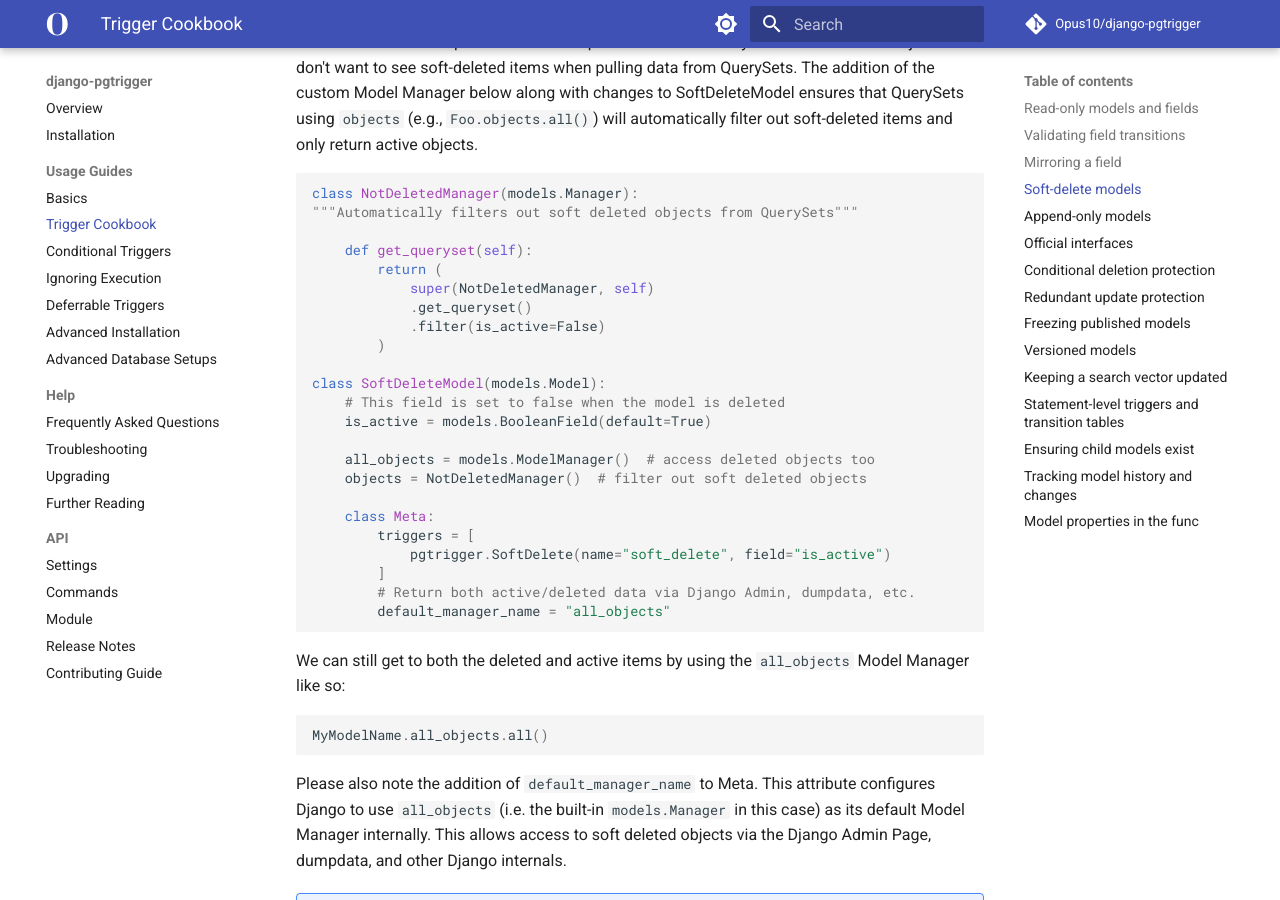
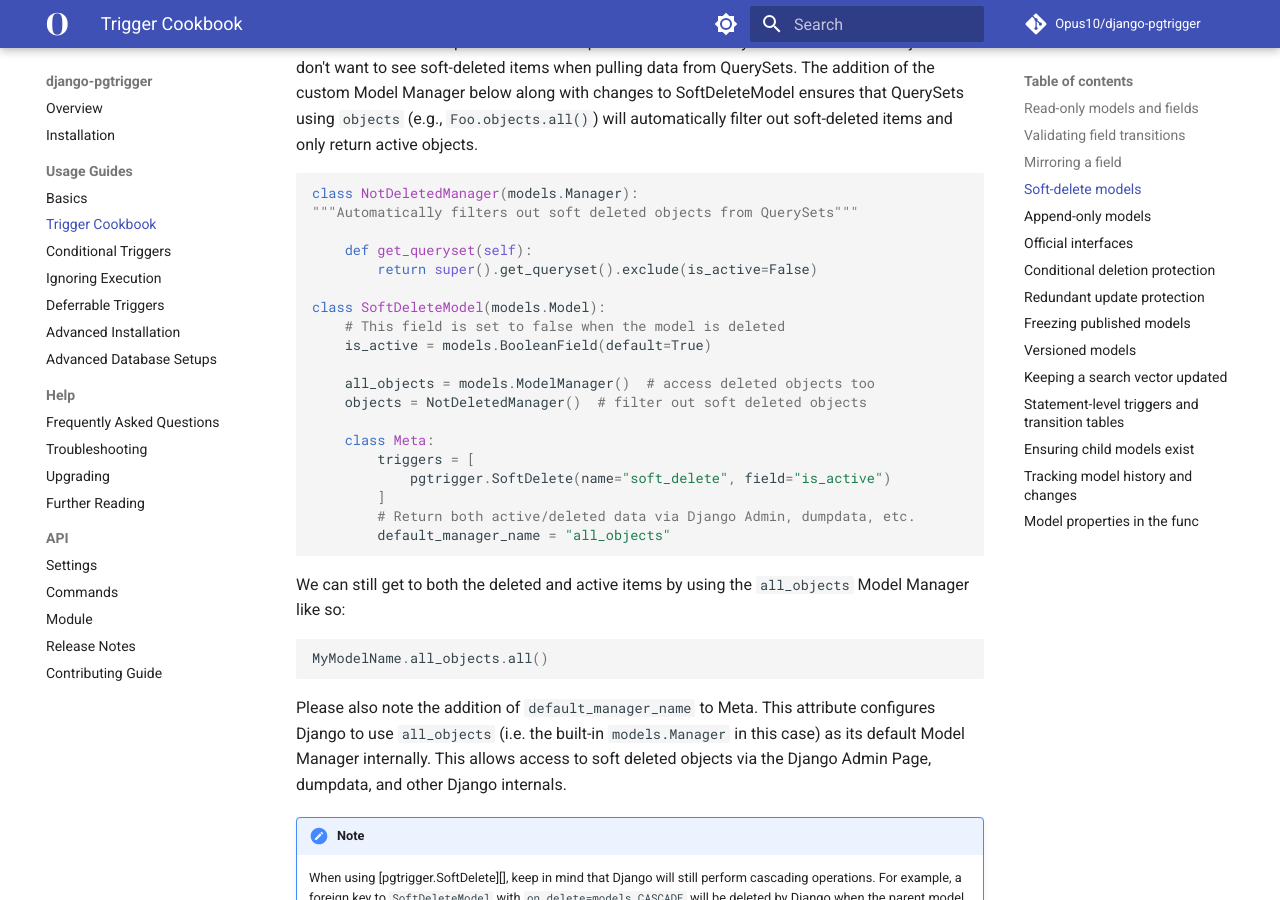
Before and after one commit to Opus10/django-pgtrigger, an MkDocs documentation site: the page built from docs/cookbook.md, in a window 1280 px wide and 900 px high, scrolled down 2807 px. Built offline with MkDocs 1.6.1 and Material for MkDocs 9.7.7, drawn with Linux system fonts in a browser that asks for light colours; comment, search, counter and statistics services are not loaded.

Commit message:
Fix typo in cookbook (`exclude` instead of `filter`)
Type: trivial

```diff
--- a/docs/cookbook.md
+++ b/docs/cookbook.md
@@ -118,11 +118,7 @@ class NotDeletedManager(models.Manager):
 """Automatically filters out soft deleted objects from QuerySets"""
 
     def get_queryset(self):
-        return (
-            super(NotDeletedManager, self)
-            .get_queryset()
-            .filter(is_active=False)
-        )
+        return super().get_queryset().exclude(is_active=False)
 
 class SoftDeleteModel(models.Model):
     # This field is set to false when the model is deleted
```
